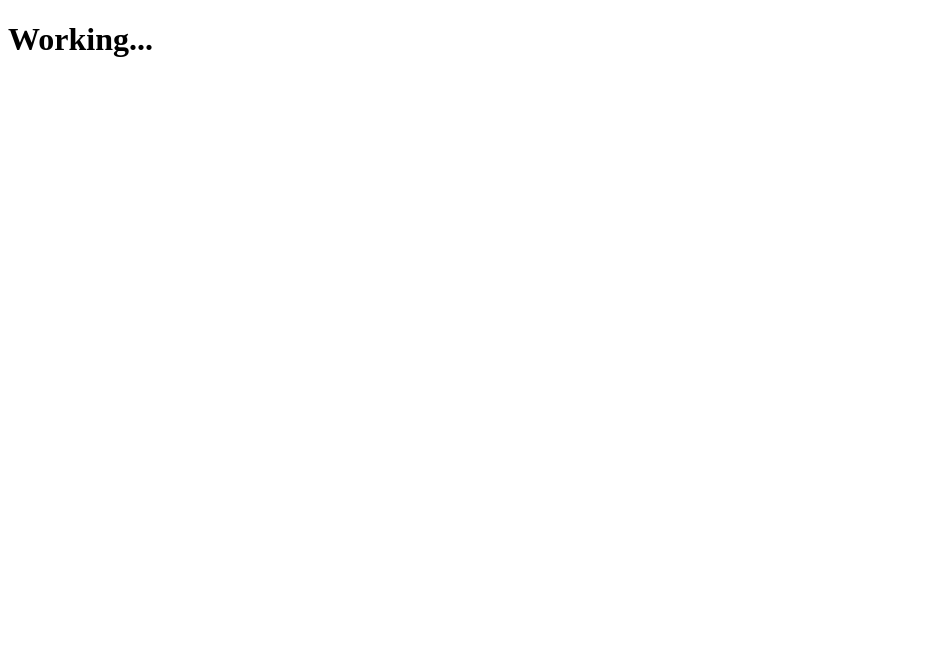
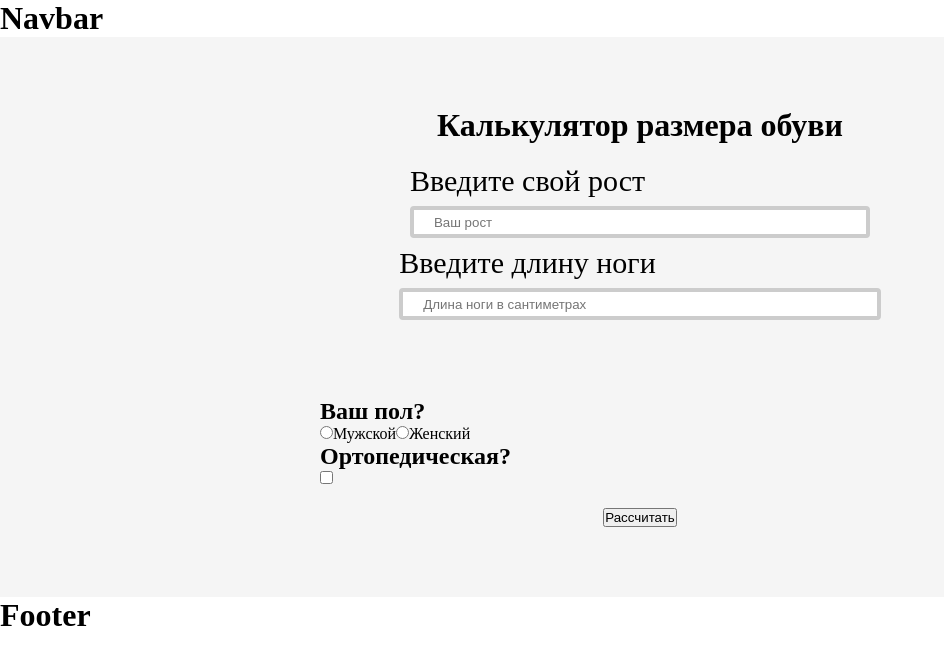
Before and after one commit to krivalex/3points-store-VUE3-MONGOdb, a Vue app: page / in a window 1280 px wide. Shown: the top 664 px of the page, without its empty margins (0-944 px from the left). Built offline with nearby package versions, Linux system fonts and the light colour scheme.

Commit message:
first working logic

```diff
--- a/public/index.html
+++ b/public/index.html
@@ -5,6 +5,7 @@
     <meta http-equiv="X-UA-Compatible" content="IE=edge">
     <meta name="viewport" content="width=device-width,initial-scale=1.0">
     <link rel="icon" href="<%= BASE_URL %>favicon.ico">
+    <link rel="stylesheet" href="main.css">
     <title><%= htmlWebpackPlugin.options.title %></title>
   </head>
   <body>
--- a/src/App.vue
+++ b/src/App.vue
@@ -1,14 +1,26 @@
 <template>
   <div id="app">
-    <h1>Working...</h1>
+    <NavbarMain />
+    <ContentMain />
+    <FooterMain />
+
+
   </div>
 </template>
 
 <script>
+import NavbarMain from './components/NavbarMain.vue'
+import FooterMain from './components/FooterMain.vue'
+import ContentMain from './components/ContentMain.vue'
+
+
 
 export default {
   name: 'App',
   components: {
+    NavbarMain,
+    FooterMain,
+    ContentMain
   }
 }
 </script>
--- a/src/components/ContentMain.vue
+++ b/src/components/ContentMain.vue
@@ -0,0 +1,164 @@
+<template>
+  <div class="content-main">
+    <h1>Калькулятор размера обуви</h1>
+    <div class="input-group">
+
+      <div class="height">
+        <form>
+          <label for="height">Введите свой рост</label>
+          <input :value="height" @input="inputHeight" class="input" type="text" placeholder="Ваш рост">
+        </form>
+      </div>
+
+      <div class="leg">
+        <form>
+          <label for="leg">Введите длину ноги</label>
+          <input :value="foot" @input="inputFoot" class="input" type="text" placeholder="Длина ноги в сантиметрах">
+        </form>
+      </div>
+    </div>
+
+    <div class="radios">
+
+      <div class="gender">
+        <h2 for="man">Ваш пол?</h2>
+        <form>
+          <input :value="man" @input="inputMan" class="radio-button" type="radio" name="gender">
+          <label for="man">Мужской</label>
+
+          <input :value="woman" @input="inputWoman" class="radio-button" type="radio" name="gender">
+          <label for="woman">Женский</label>
+        </form>
+      </div>
+
+      <div class="ortopedic">
+        <h2 for="man">Ортопедическая?</h2>
+        <input :value="ortopedic" @input="inputOrtopedic" class="radio-button" type="checkbox" name="ortopedic">
+      </div>
+
+    </div>
+
+    <div class="calc-button">
+      <button class="button" type="submit" @click="calculate">Рассчитать</button>
+    </div>
+
+    <div v-if="this.result > 0" class="result">
+      <h2>Ваш размер обуви: {{ this.result }}</h2>
+    </div>
+
+  </div>
+</template>
+<script>
+
+const foot_size_sm = [21, 21.5, 22, 22.5, 23, 23.5, 24, 24.5, 25, 25.5, 26, 26.5, 27, 27.5, 28, 28.5, 29, 29.5, 30, 30.5, 31, 31.5, 32]
+const foot_size_index = [33, 34, 34, 35, 36, 37, 37, 38, 39, 40, 40, 41, 42, 43, 44, 44, 45, 46, 46, 47, 47, 48, 48]
+
+export default {
+  data() {
+    return {
+      height: "",
+      foot: "",
+      man: false,
+      woman: false,
+      ortopedic: false,
+      result: 0
+
+    }
+  },
+  name: 'ContentMain',
+  methods: {
+    calculate() {
+      let foot = parseFloat(this.foot)
+      let foot_value = foot < 0 ? foot_size_sm.filter(cur => cur <= foot)[0] : foot_size_sm.filter(cur => cur >= foot)[0];
+      this.result = foot_size_index[foot_size_sm.indexOf(foot_value)]
+
+    },
+    inputHeight(event) {
+      this.height = event.target.value
+    },
+    inputFoot(event) {
+      this.foot = event.target.value
+    },
+    inputMan() {
+      this.man = true
+      this.woman = false
+    },
+    inputWoman() {
+      this.man = false
+      this.woman = true
+    },
+    inputOrtopedic() {
+      if (this.ortopedic) {
+        this.ortopedic = false
+      } else {
+        this.ortopedic = true
+      }
+    }
+  }
+}
+</script>
+
+<style>
+.content-main {
+  display: flex;
+  flex-direction: column;
+  align-items: center;
+  justify-content: center;
+  height: 70vh;
+  width: 100vw;
+  background-color: #f5f5f5;
+}
+
+.input-group {
+  display: flex;
+  flex-direction: column;
+  justify-content: center;
+  margin: 20px;
+  font-size: 30px;
+  margin-bottom: 50px;
+}
+
+.input-group input {
+  width: 100%;
+  height: 30px;
+  border: 4px solid #ccc;
+  border-radius: 4px;
+  padding: 12px 20px;
+  margin: 8px 0;
+  box-sizing: border-box;
+}
+
+.height {
+  display: flex;
+  flex-direction: column;
+  justify-content: center;
+  align-items: center;
+  width: 100%;
+}
+
+.leg {
+  display: flex;
+  flex-direction: column;
+  justify-content: center;
+  align-items: center;
+  width: 100%;
+}
+
+.input {
+  width: 100%;
+  height: 30px;
+  border: 1px solid #ccc;
+  border-radius: 4px;
+  padding: 12px 20px;
+  margin: 8px 0;
+  box-sizing: border-box;
+}
+
+.radios {
+  display: flex;
+  flex-direction: column;
+  justify-content: center;
+  width: 50vw;
+  margin: 20px;
+}
+</style>
--- a/src/components/FooterMain.vue
+++ b/src/components/FooterMain.vue
@@ -0,0 +1,16 @@
+<template>
+  <div>
+    <h1>Footer</h1>
+
+  </div>
+</template>
+<script>
+export default {
+  name: 'FooterMain'
+
+}
+</script>
+
+<style>
+
+</style>
--- a/src/components/NavbarMain.vue
+++ b/src/components/NavbarMain.vue
@@ -0,0 +1,16 @@
+<template>
+  <div>
+    <h1>Navbar</h1>
+
+  </div>
+</template>
+<script>
+export default {
+  name: 'NavbarMain'
+
+}
+</script>
+
+<style>
+
+</style>
```
Also changed, not shown: src/components/ManyCard.vue (+16 -0 lines).
